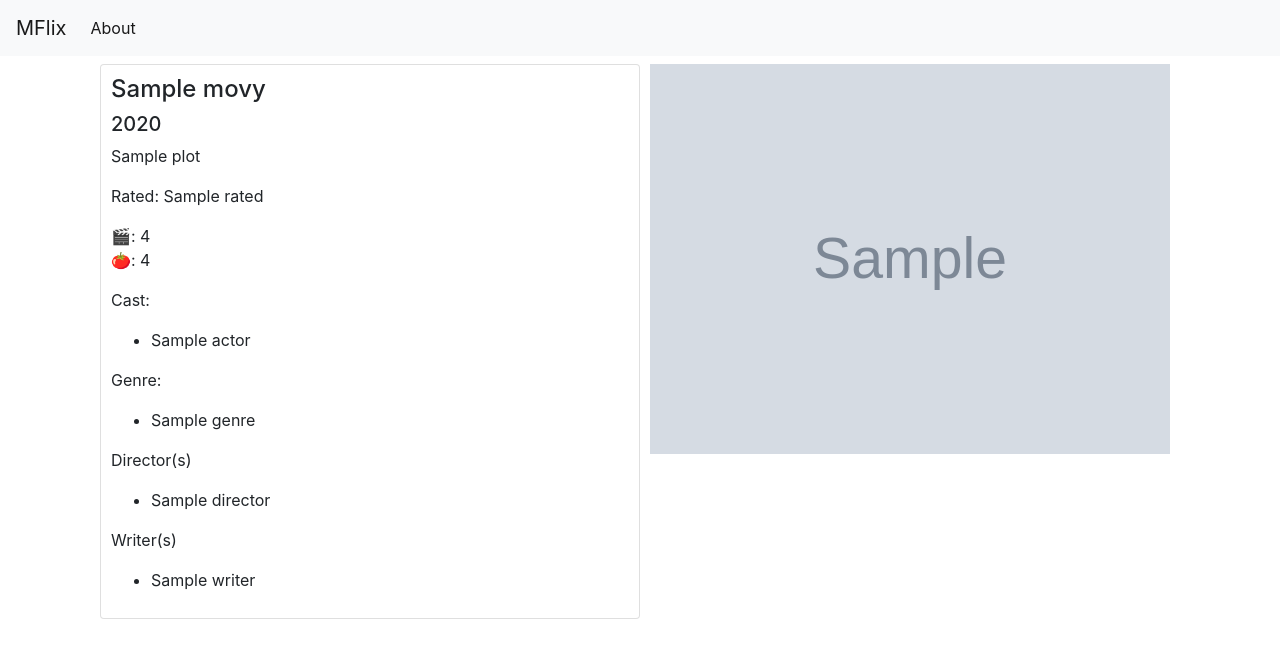
After one commit to CmD0/mflix-flask, a Flask app: page /movie in a window 1280 px wide. The commit adds this page. Shown: the top 658 px of the page. Run offline with Flask 2, Linux system fonts and the light colour scheme; grey boxes marked "Sample" are stand-in pictures; a database or web service that is not in the repository returns one stand-in record (values such as "Sample title"); some libraries are stand-ins or nearby versions.

Commit message:
added movie data page

```diff
--- a/src/main.py
+++ b/src/main.py
@@ -2,6 +2,7 @@
 from flask import Flask, render_template, redirect, url_for, request, session
 import bcrypt
 import database_operations as db_ops
+from bson import objectid
 
 app = Flask(__name__)
 app.config["SECRET_KEY"] = "secret"
@@ -24,6 +25,14 @@
 @app.route("/home")
 def home():
     return render_template("home.html")
+
+
+@app.route("/movie")
+def movie():
+    movie_id = request.args.get("id")
+    print(movie_id)
+    movie = db_ops.get_document("movies", {"_id": objectid.ObjectId(movie_id)})
+    return render_template("movie.html", movie=movie)
 
 
 @app.route("/movies")
--- a/src/static/css/styles.css
+++ b/src/static/css/styles.css
@@ -16,8 +16,24 @@ h1 {
 .form {
     padding: 10px;
     height: 100%;
-    width: 45%;
+    width: 25%;
     margin-top: 0;
     margin-left: auto;
     margin-right: auto;
 }
+.movie-info {
+    padding: 10px;
+    height: 100%;
+    width: 25%;
+    margin-top: 0;
+    margin-left: auto;
+    margin-right: auto;
+}
+.movie-poster {
+    padding: 0px 10px;
+    height: 100%;
+    width: 50%;
+    margin-top: 0;
+    margin-left: auto;
+    margin-right: auto;
+}
--- /dev/null
+++ b/src/templates/movie.html
@@ -0,0 +1,44 @@
+{%extends 'base.html'%} {%block content%}
+
+<div class="container-fluid py-2">
+    <div class="d-flex flex-row flex-nowrap">
+        <div class="card card-body movie-info">
+            <h4>{%block title%} {{movie.title}} {%endblock%}</h4>
+            <h5>{{movie.year}}</h5>
+            <p>{{movie.plot}}</p>
+            <p>Rated: {{movie.rated}}</p>
+            <p>
+                🎬: {{movie.imdb.rating}} <br />
+                🍅: {{movie.tomatoes.viewer.rating}}
+            </p>
+            <p>Cast:</p>
+            <ul>
+                {%for actor in movie.cast%}
+                <li>{{actor}}</li>
+                {%endfor%}
+            </ul>
+            <p>Genre:</p>
+            <ul>
+                {%for genre in movie.genres%}
+                <li>{{genre}}</li>
+                {%endfor%}
+            </ul>
+            <p>Director(s)</p>
+            <ul>
+                {%for director in movie.directors%}
+                <li>{{director}}</li>
+                {%endfor%}
+            </ul>
+            <p>Writer(s)</p>
+            <ul>
+                {%for writer in movie.writers%}
+                <li>{{writer}}</li>
+                {%endfor%}
+            </ul>
+        </div>
+        <div class="movie-poster">
+            <img src="{{movie.poster}}" alt="" style="width: 100%" />
+        </div>
+    </div>
+</div>
+{%endblock%}
```
Also changed, not shown: src/templates/movies.html (+24 -8 lines), 1 other file.
